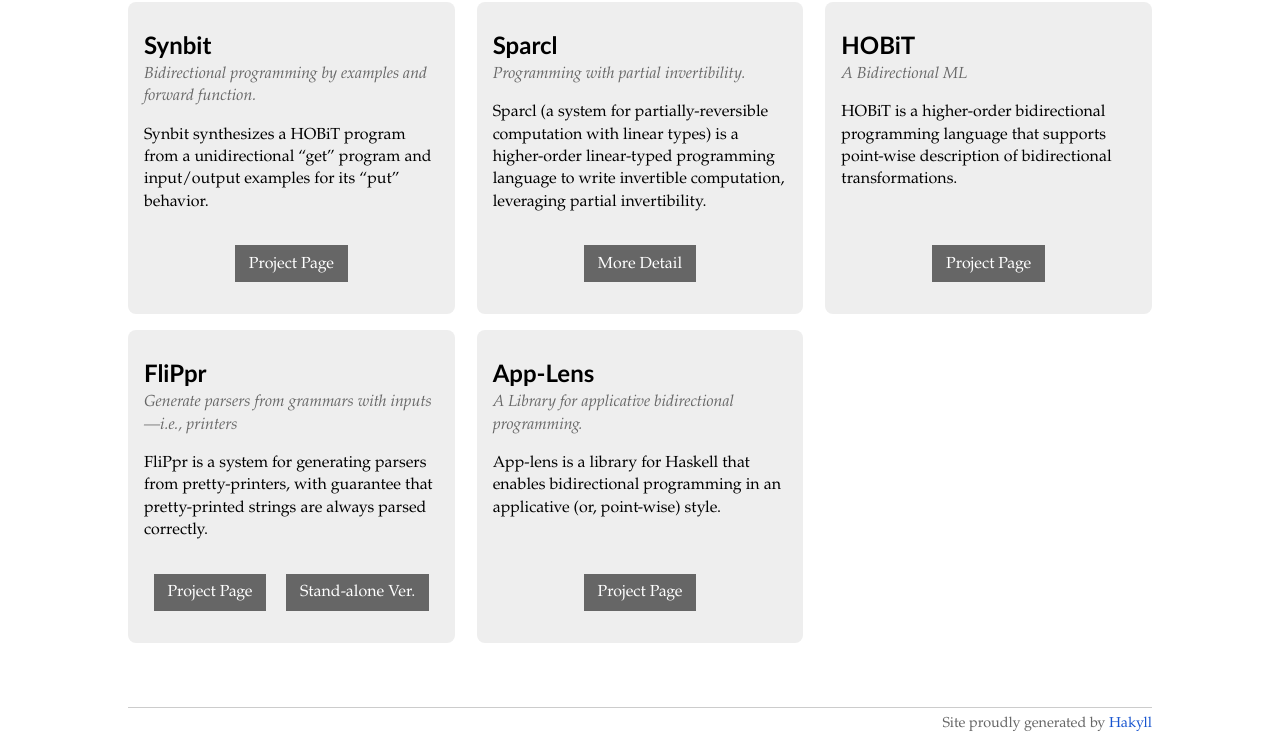
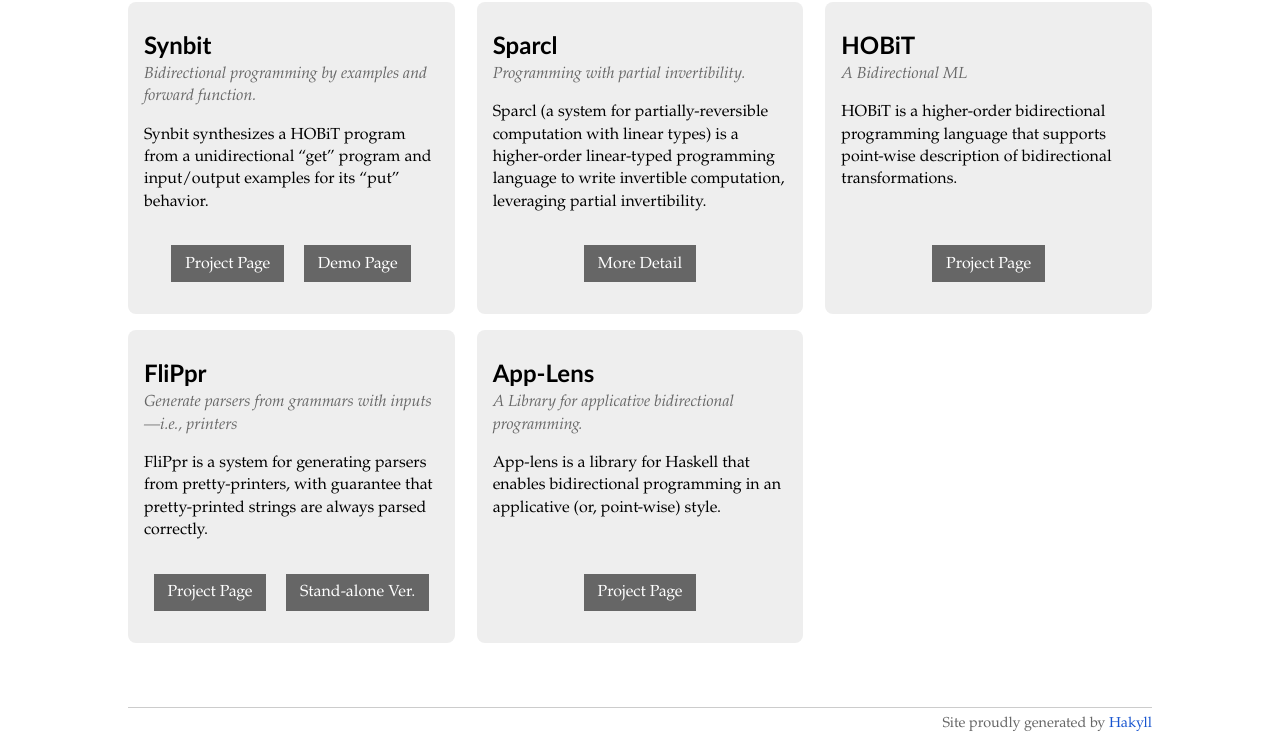
Before and after one commit to bx-lang/EXHIBIT, a plain HTML site: page work.html in a window 1280 px wide. Shown: the part 141-882 px from the top of the page. Drawn offline with Linux system fonts and the light colour scheme.

Commit message:
generated from b7dd4d85172e1b8c5cff8df4ebea0fff1fc54bd0

```diff
--- a/work.html
+++ b/work.html
@@ -35,7 +35,7 @@
 </p>
 <p>Synbit synthesizes a HOBiT program from a unidirectional “get” program and input/output examples for its “put” behavior.</p>
 <div class="links">
-<p><a href="https://github.com/masaomi-yamaguchi/synbit">Project Page</a></p>
+<p><a href="https://github.com/masaomi-yamaguchi/synbit">Project Page</a> <a href="http://www2.sf.ecei.tohoku.ac.jp/~kztk/SynbitDemo/">Demo Page</a></p>
 </div>
 </article>
 <article>
```
Also changed, not shown: publications.html (+1 -2 lines).
